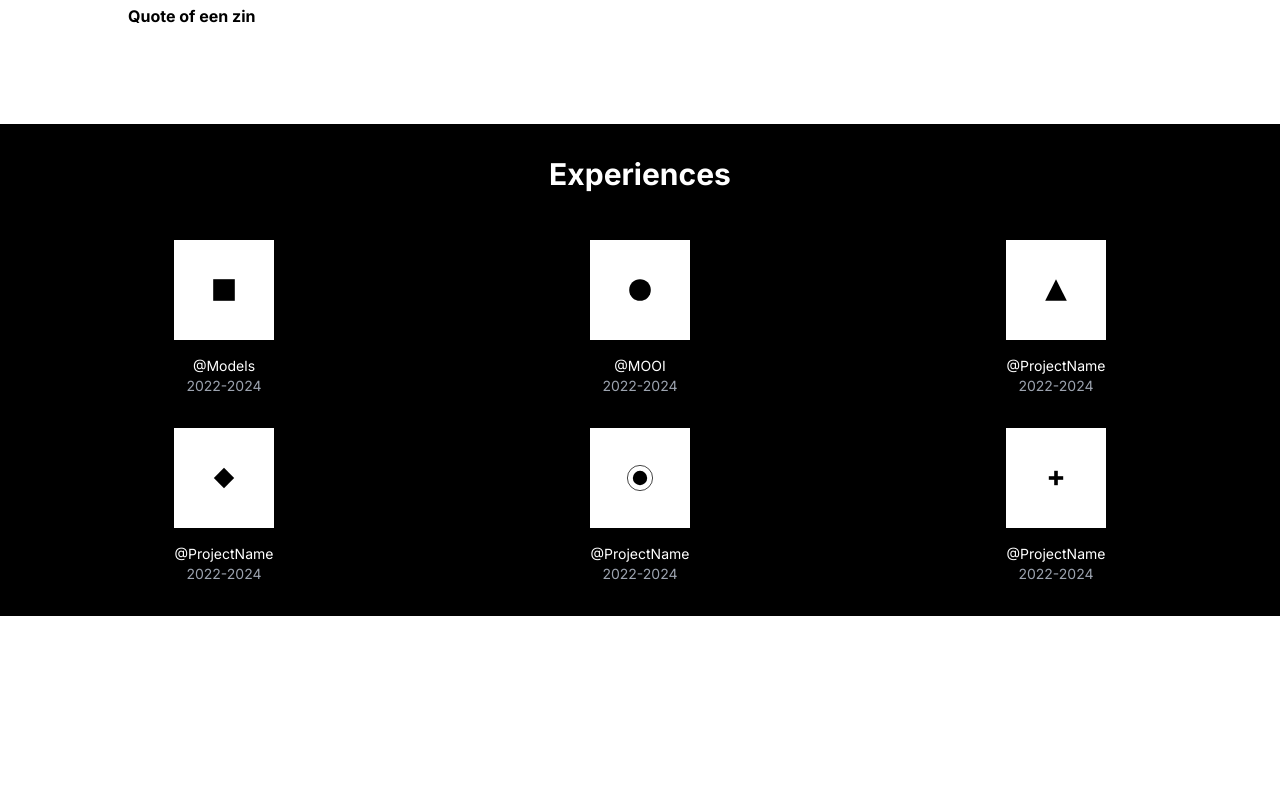
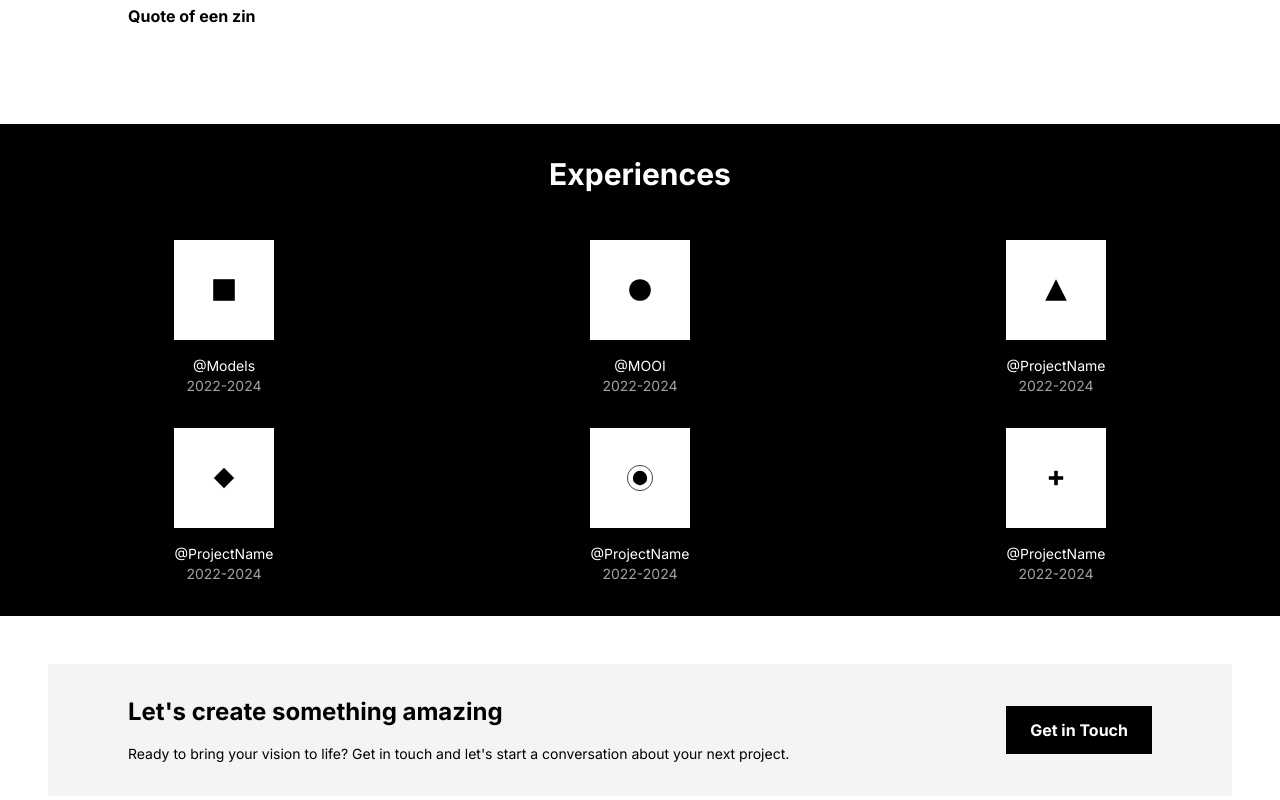
Before and after one commit to hanlyvt/Definitieve-website-Indi, a Next.js app: page /about in a window 1280 px wide. Shown: the part 2528-3328 px from the top of the page. Before the commit the page ends 3192 px from the top, so only its background shows below. Built offline with nearby package versions, Linux system fonts and the light colour scheme.

Commit message:
CTA toegepast

```diff
--- a/app/about/page.tsx
+++ b/app/about/page.tsx
@@ -231,6 +231,27 @@ export default function About() {
           </div>
         </div>
       </div>
+      <div className="bg-gray-100 m-12 p-8">
+        <div className="max-w-7xl mx-auto px-12">
+          <div className="flex flex-col md:flex-row justify-between items-start md:items-center gap-8">
+            <div className="space-y-4 max-w-2xl">
+              <h2 className="text-2xl font-bold">
+                Let's create something amazing
+              </h2>
+              <p className="text-sm">
+                Ready to bring your vision to life? Get in touch and let's start
+                a conversation about your next project.
+              </p>
+            </div>
+            <Link
+              href="/contact"
+              className="bg-black font-bold text-white px-6 py-3 rounded-md hover:bg-black/90 transition-colors"
+            >
+              Get in Touch
+            </Link>
+          </div>
+        </div>
+      </div>
     </main>
   );
 }
```
